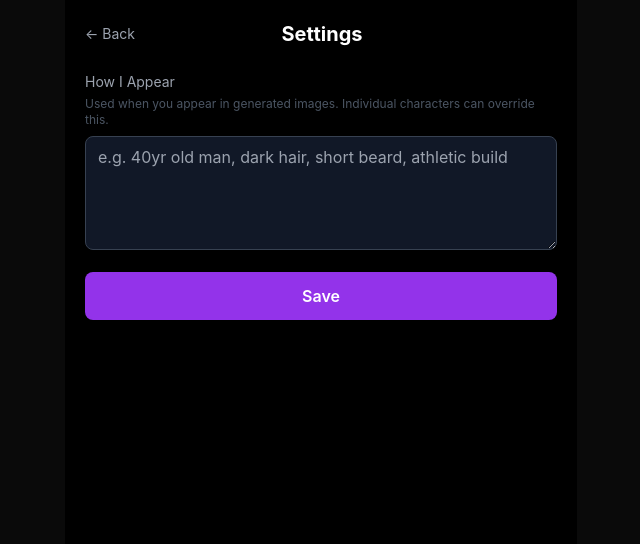
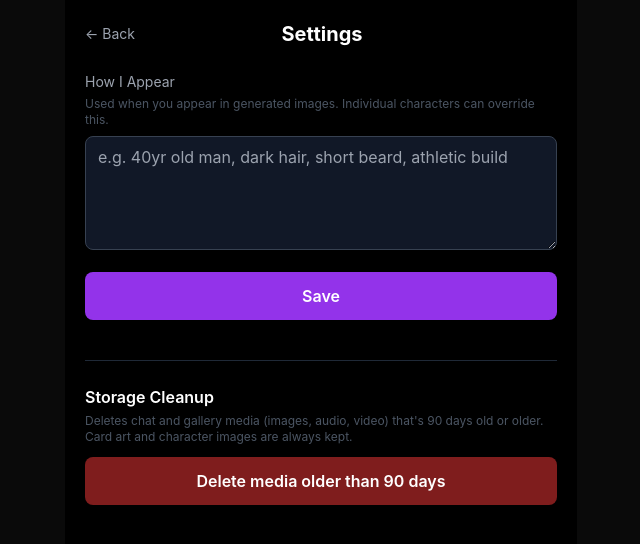
Before and after one commit to yrw2go-ui/Companion, a Next.js app: page /settings in a window 1280 px wide. Shown: the top 544 px of the page, without its empty margins (319-959 px from the left). Built offline with nearby package versions, Linux system fonts and the light colour scheme; no server answers; the database is empty.

Commit message:
Implement media cleanup feature in settings
Added functionality for media cleanup and state management.

```diff
--- a/pages/settings.js
+++ b/pages/settings.js
@@ -10,6 +10,9 @@ export default function Settings() {
   const [saving, setSaving] = useState(false)
   const [saved, setSaved] = useState(false)
 
+  const [cleaning, setCleaning] = useState(false)
+  const [cleanResult, setCleanResult] = useState(null)
+
   useEffect(() => {
     load()
   }, [])
@@ -20,7 +23,6 @@ export default function Settings() {
       .select('my_description')
       .eq('id', 1)
       .maybeSingle()
-
     setDescription(data?.my_description || '')
     setLoading(false)
   }
@@ -28,36 +30,46 @@ export default function Settings() {
   const save = async () => {
     setSaving(true)
     setSaved(false)
-
     const { error } = await supabase
       .from('user_settings')
       .upsert({ id: 1, my_description: description })
-
     setSaving(false)
-
     if (error) {
       alert('Could not save: ' + error.message)
       return
     }
-
     setSaved(true)
     setTimeout(() => setSaved(false), 2000)
   }
 
+  const cleanup = async () => {
+    if (cleaning) return
+    if (!confirm('Delete all images, audio, and video older than 90 days? Cards and character images are kept. This cannot be undone.')) return
+
+    setCleaning(true)
+    setCleanResult(null)
+    try {
+      const res = await fetch('/api/cleanup-media', { method: 'POST' })
+      const data = await res.json()
+      if (data.error) {
+        setCleanResult('Error: ' + data.error)
+      } else {
+        setCleanResult(`Deleted ${data.deleted} old file${data.deleted === 1 ? '' : 's'} (scanned ${data.scanned}, kept ${data.protectedCount} in use).`)
+      }
+    } catch (err) {
+      setCleanResult('Error: ' + err.message)
+    }
+    setCleaning(false)
+  }
+
   if (loading) {
-    return (
-      <div className="min-h-screen bg-black text-white flex items-center justify-center">
-        Loading...
-      </div>
-    )
+    return <div className="min-h-screen bg-black text-white flex items-center justify-center">Loading...</div>
   }
 
   return (
     <div className="min-h-screen bg-black text-white p-5 max-w-lg mx-auto">
       <div className="flex items-center justify-between mb-6">
-        <button onClick={() => router.push('/')} className="text-gray-400 hover:text-white text-sm">
-          ← Back
-        </button>
+        <button onClick={() => router.push('/')} className="text-gray-400 hover:text-white text-sm">← Back</button>
         <h1 className="text-xl font-bold">Settings</h1>
         <span className="w-12"></span>
       </div>
@@ -81,6 +93,26 @@ export default function Settings() {
       >
         {saving ? 'Saving...' : saved ? 'Saved' : 'Save'}
       </button>
+
+      <div className="mt-10 border-t border-gray-800 pt-6">
+        <h2 className="font-semibold mb-1">Storage Cleanup</h2>
+        <p className="text-xs text-gray-600 mb-3">
+          Deletes chat and gallery media (images, audio, video) that's 90 days old or older.
+          Card art and character images are always kept.
+        </p>
+
+        <button
+          onClick={cleanup}
+          disabled={cleaning}
+          className="w-full bg-red-900 hover:bg-red-800 disabled:opacity-50 rounded-lg py-3 font-semibold"
+        >
+          {cleaning ? 'Cleaning up...' : 'Delete media older than 90 days'}
+        </button>
+
+        {cleanResult && (
+          <p className="text-xs text-gray-400 mt-3">{cleanResult}</p>
+        )}
+      </div>
     </div>
   )
 }
```
